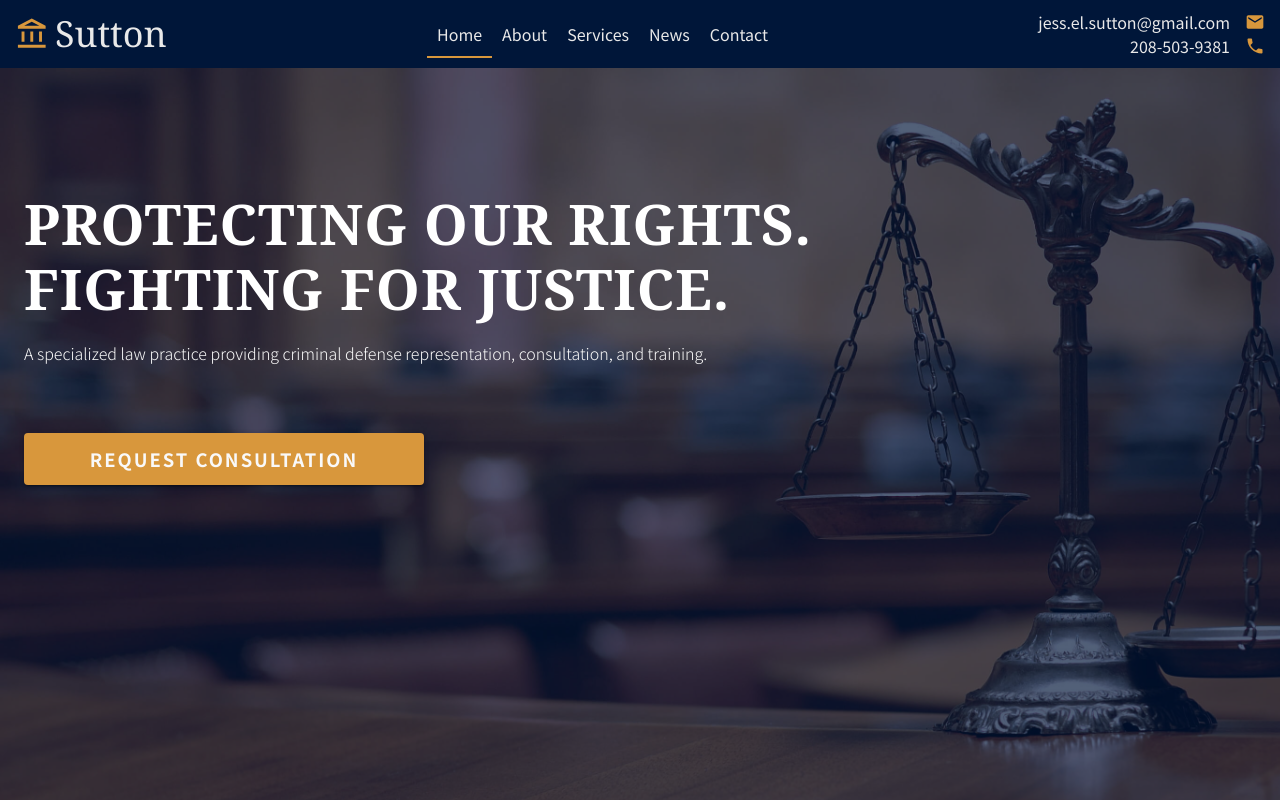
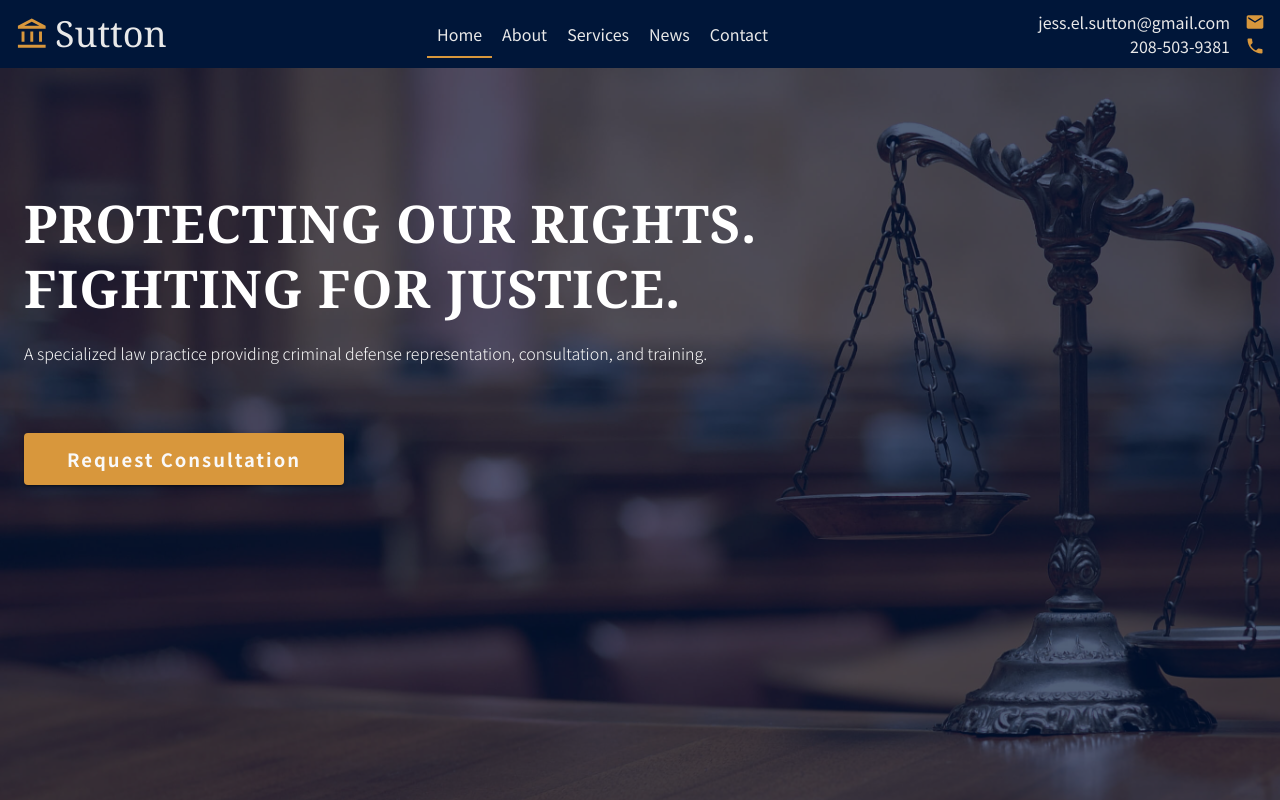
Before and after one commit to pmitch242/jessica-sutton, a React (Create React App) app: page / in a window 1280 px wide. Shown: the top 800 px of the page. Built offline with nearby package versions, Linux system fonts and the light colour scheme.

Commit message:
contact button styling

```diff
--- a/src/components/Home/Intro.js
+++ b/src/components/Home/Intro.js
@@ -16,9 +16,10 @@ const useStyle = makeStyles({
         fontSize: '1.15rem',
         letterSpacing: '2px',
         fontWeight: 'bold',
+        textTransform: 'capitalize',
         '@media (min-width:600px)': {
             marginTop: '50px',
-            width: '50%'
+            width: '40%'
         }
 
     },
--- a/src/utils/theme.js
+++ b/src/utils/theme.js
@@ -24,7 +24,7 @@ const theme = createMuiTheme({
         letterSpacing: '2px',
         marginBottom: '12px',
             '@media (min-width:600px)': {
-                fontSize: '3.5rem',
+                fontSize: '3.25rem',
                 lineHeight: '60px',
                 textAlign: 'left',
                 letterSpacing: '1px',
```
